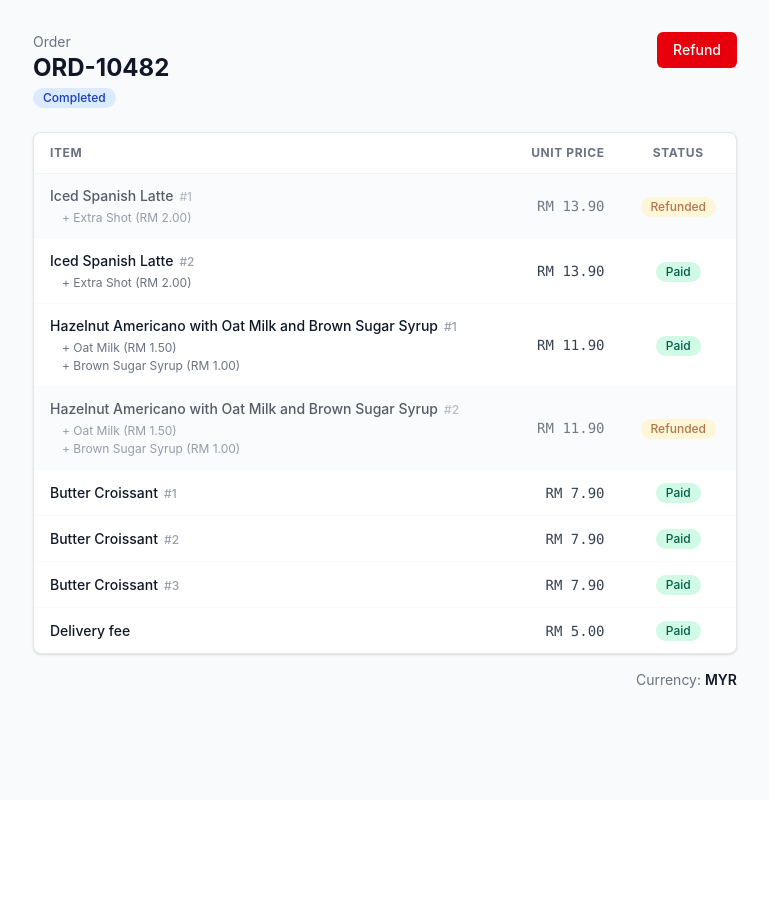
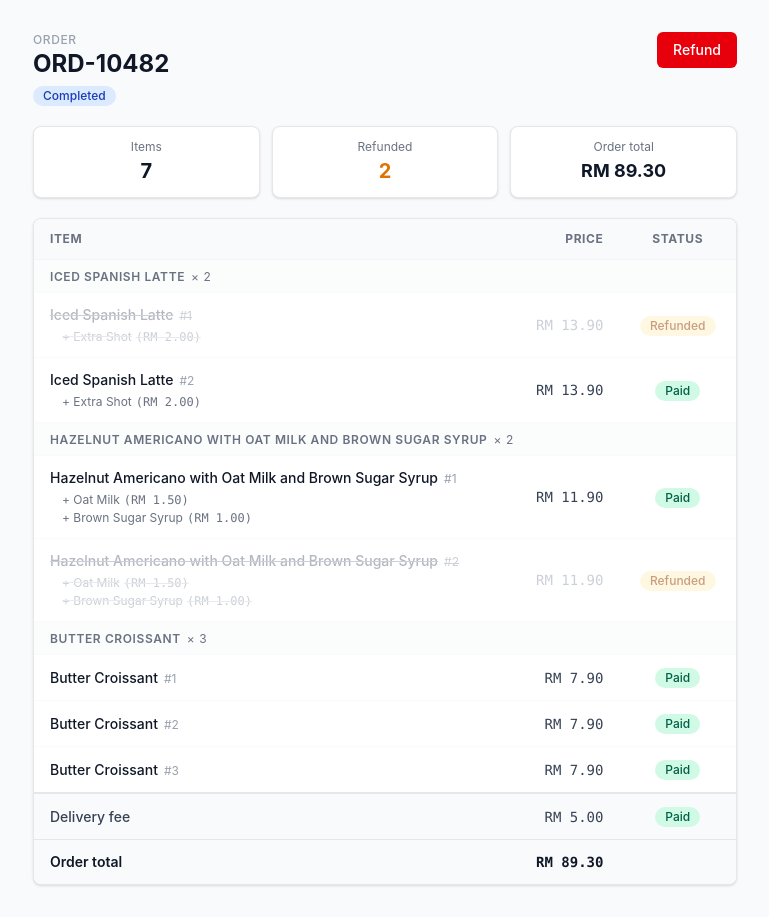
Before and after one commit to chenho1998/refund-flow, a React (Vite) app: page / in a window 1280 px wide. Shown: the whole page, without its empty margins (255-1024 px from the left). Before the commit the page ends 800 px from the top, so only its background shows below. Built offline with nearby package versions, Linux system fonts and the light colour scheme.

Commit message:
Improve order page: summary cards, line grouping, strikethrough for refunded items, success banner, disabled button explanation

```diff
--- a/src/components/OrderPage.tsx
+++ b/src/components/OrderPage.tsx
@@ -8,116 +8,220 @@ import { RefundModal } from './refund/RefundModal'
 
 /** Group the flat units list back by lineId for display purposes. */
 function groupUnitsByLine(order: Order) {
-  const groups = new Map<string, { lineId: string; lineName: string; units: Order['units'] }>()
+  const groups = new Map<
+    string,
+    { lineId: string; lineName: string; unitPriceSen: number; units: Order['units'] }
+  >()
 
   for (const unit of order.units) {
     const existing = groups.get(unit.lineId)
     if (existing) {
       existing.units.push(unit)
     } else {
-      groups.set(unit.lineId, { lineId: unit.lineId, lineName: unit.lineName, units: [unit] })
+      groups.set(unit.lineId, {
+        lineId: unit.lineId,
+        lineName: unit.lineName,
+        unitPriceSen: unit.unitPriceSen,
+        units: [unit],
+      })
     }
   }
 
   return Array.from(groups.values())
 }
 
+/** Compute a quick order summary for the header. */
+function getOrderSummary(order: Order) {
+  const totalUnits = order.units.length
+  const refundedUnits = order.units.filter((u) => u.status === 'refunded').length
+  const eligibleUnits = totalUnits - refundedUnits
+
+  // Paid total = sum of all unit prices + their add-ons (ignoring refund status)
+  const itemTotal = order.units.reduce((sum, u) => {
+    const addonsTotal = u.addons.reduce((a, addon) => a + addon.unitPriceSen, 0)
+    return sum + u.unitPriceSen + addonsTotal
+  }, 0)
+  const grandTotal = itemTotal + order.deliveryFeeSen
+
+  return { totalUnits, refundedUnits, eligibleUnits, grandTotal }
+}
+
 export function OrderPage() {
   const [order, setOrder] = useState<Order>(INITIAL_ORDER)
   const [refundModalOpen, setRefundModalOpen] = useState(false)
+  const [lastRefundedAt, setLastRefundedAt] = useState<Date | null>(null)
 
   const handleRefundSuccess = useCallback((updatedOrder: Order) => {
     setOrder(updatedOrder)
     setRefundModalOpen(false)
+    setLastRefundedAt(new Date())
   }, [])
 
   const lines = groupUnitsByLine(order)
+  const summary = getOrderSummary(order)
 
-  // Determine whether any item is still refundable
   const hasEligibleUnits = order.units.some((u) => u.status === 'paid')
   const deliveryEligible = order.deliveryFeeStatus === 'paid'
   const canRefund = hasEligibleUnits || deliveryEligible
+  const allRefunded = !canRefund
 
   return (
     <div className="min-h-screen bg-gray-50">
       <div className="mx-auto max-w-3xl px-4 py-8 sm:px-6 lg:px-8">
-        {/* Header */}
-        <div className="mb-6 flex items-start justify-between gap-4">
+
+        {/* ── Success banner ─────────────────────────────────────────── */}
+        {lastRefundedAt && (
+          <div
+            role="status"
+            aria-live="polite"
+            className="mb-5 flex items-start gap-3 rounded-lg border border-emerald-200 bg-emerald-50 px-4 py-3 text-sm text-emerald-800"
+          >
+            <svg className="mt-0.5 h-4 w-4 shrink-0 text-emerald-600" fill="currentColor" viewBox="0 0 20 20" aria-hidden="true">
+              <path fillRule="evenodd" d="M10 18a8 8 0 100-16 8 8 0 000 16zm3.857-9.809a.75.75 0 00-1.214-.882l-3.483 4.79-1.88-1.88a.75.75 0 10-1.06 1.061l2.5 2.5a.75.75 0 001.137-.089l4-5.5z" clipRule="evenodd" />
+            </svg>
             <div>
-            <p className="text-sm text-gray-500">Order</p>
+              <p className="font-medium">Refund processed successfully</p>
+              <p className="text-emerald-700">
+                Submitted at {lastRefundedAt.toLocaleTimeString()}. The order below reflects the updated status.
+              </p>
+            </div>
+          </div>
+        )}
+
+        {/* ── Header ────────────────────────────────────────────────── */}
+        <div className="mb-5 flex items-start justify-between gap-4">
+          <div>
+            <p className="text-xs font-medium uppercase tracking-wider text-gray-400">Order</p>
             <h1 className="text-2xl font-bold text-gray-900">{order.orderId}</h1>
-            <span className="mt-1 inline-block rounded-full bg-blue-100 px-2.5 py-0.5 text-xs font-medium text-blue-800 capitalize">
+            <div className="mt-1.5 flex items-center gap-2">
+              <span className="inline-block rounded-full bg-blue-100 px-2.5 py-0.5 text-xs font-medium text-blue-800 capitalize">
                 {order.status}
               </span>
+              {allRefunded && (
+                <span className="inline-block rounded-full bg-amber-100 px-2.5 py-0.5 text-xs font-medium text-amber-800">
+                  Fully refunded
+                </span>
+              )}
             </div>
+          </div>
+
+          <div className="flex flex-col items-end gap-2">
             <Button
               variant="primary"
               onClick={() => setRefundModalOpen(true)}
               disabled={!canRefund}
-            aria-label="Start refund flow"
+              aria-label={canRefund ? 'Start refund flow' : 'All items have already been refunded'}
+              title={!canRefund ? 'All items have already been refunded' : undefined}
             >
               Refund
             </Button>
+            {!canRefund && (
+              <p className="text-xs text-gray-400">Nothing left to refund</p>
+            )}
+          </div>
         </div>
 
-        {/* Order items */}
-        <div className="rounded-lg border border-gray-200 bg-white shadow-sm">
+        {/* ── Order summary cards ───────────────────────────────────── */}
+        <div className="mb-5 grid grid-cols-3 gap-3">
+          <div className="rounded-lg border border-gray-200 bg-white px-4 py-3 text-center shadow-sm">
+            <p className="text-xs text-gray-500">Items</p>
+            <p className="mt-0.5 text-xl font-bold text-gray-900">{summary.totalUnits}</p>
+          </div>
+          <div className="rounded-lg border border-gray-200 bg-white px-4 py-3 text-center shadow-sm">
+            <p className="text-xs text-gray-500">Refunded</p>
+            <p className={`mt-0.5 text-xl font-bold ${summary.refundedUnits > 0 ? 'text-amber-600' : 'text-gray-400'}`}>
+              {summary.refundedUnits}
+            </p>
+          </div>
+          <div className="rounded-lg border border-gray-200 bg-white px-4 py-3 text-center shadow-sm">
+            <p className="text-xs text-gray-500">Order total</p>
+            <p className="mt-0.5 text-lg font-bold text-gray-900">{formatMYR(summary.grandTotal)}</p>
+          </div>
+        </div>
+
+        {/* ── Order items table ────────────────────────────────────── */}
+        <div className="overflow-hidden rounded-lg border border-gray-200 bg-white shadow-sm">
           <table className="w-full text-sm" aria-label="Order items">
             <thead>
-              <tr className="border-b border-gray-100 text-left text-xs font-semibold uppercase tracking-wider text-gray-500">
+              <tr className="border-b border-gray-100 bg-gray-50 text-left text-xs font-semibold uppercase tracking-wider text-gray-500">
                 <th className="px-4 py-3">Item</th>
-                <th className="px-4 py-3 text-right">Unit Price</th>
+                <th className="px-4 py-3 text-right">Price</th>
                 <th className="px-4 py-3 text-center">Status</th>
               </tr>
             </thead>
-            <tbody>
-              {lines.map((line) =>
-                line.units.map((unit, unitIdx) => (
+            <tbody className="divide-y divide-gray-50">
+              {lines.map((line) => (
+                <>
+                  {/* Line group header — only shown when qty > 1 */}
+                  {line.units.length > 1 && (
+                    <tr key={`${line.lineId}-header`} className="bg-gray-50/60">
+                      <td colSpan={3} className="px-4 py-1.5">
+                        <span className="text-xs font-semibold text-gray-500 uppercase tracking-wider">
+                          {line.lineName}
+                          <span className="ml-1.5 font-normal normal-case">× {line.units.length}</span>
+                        </span>
+                      </td>
+                    </tr>
+                  )}
+
+                  {/* One row per physical unit */}
+                  {line.units.map((unit, unitIdx) => {
+                    const isRefunded = unit.status === 'refunded'
+                    return (
                       <tr
                         key={unit.unitId}
-                    className={`border-b border-gray-50 last:border-0 ${
-                      unit.status === 'refunded' ? 'bg-gray-50 opacity-70' : ''
-                    }`}
+                        className={isRefunded ? 'opacity-50' : ''}
                       >
                         <td className="px-4 py-3">
-                      <div className="font-medium text-gray-900">
+                          <div className={`font-medium ${isRefunded ? 'text-gray-500 line-through decoration-gray-400' : 'text-gray-900'}`}>
                             {line.lineName}
                             {line.units.length > 1 && (
-                          <span className="ml-1.5 text-xs text-gray-400">
+                              <span className="ml-1.5 text-xs font-normal text-gray-400 no-underline" style={{ textDecoration: 'none' }}>
                                 #{unitIdx + 1}
                               </span>
                             )}
                           </div>
                           {unit.addons.length > 0 && (
-                        <ul className="mt-1 space-y-0.5 pl-3" aria-label="Add-ons">
-                          {unit.addons.map((addon) => (
-                            <li key={addon.addonId} className="text-xs text-gray-500">
-                              + {addon.name} ({formatMYR(addon.unitPriceSen)})
+                            <ul className="mt-1 space-y-0.5 pl-3">
+                              {unit.addons.map((addon) => {
+                                // An add-on is visually refunded if its parent unit is refunded,
+                                // regardless of the add-on's own status field (handles L2-2 inconsistency)
+                                const addonRefunded = isRefunded || addon.status === 'refunded'
+                                return (
+                                  <li
+                                    key={addon.addonId}
+                                    className={`text-xs ${addonRefunded ? 'text-gray-400 line-through decoration-gray-300' : 'text-gray-500'}`}
+                                  >
+                                    + {addon.name}
+                                    <span className="ml-1 font-mono">({formatMYR(addon.unitPriceSen)})</span>
                                   </li>
-                          ))}
+                                )
+                              })}
                             </ul>
                           )}
                         </td>
-                    <td className="px-4 py-3 text-right font-mono text-gray-700">
+                        <td className={`px-4 py-3 text-right font-mono ${isRefunded ? 'text-gray-400' : 'text-gray-700'}`}>
                           {formatMYR(unit.unitPriceSen)}
                         </td>
                         <td className="px-4 py-3 text-center">
                           <Badge variant={unit.status}>
-                        {unit.status === 'refunded' ? 'Refunded' : 'Paid'}
+                            {isRefunded ? 'Refunded' : 'Paid'}
                           </Badge>
                         </td>
                       </tr>
-                )),
-              )}
+                    )
+                  })}
+                </>
+              ))}
+            </tbody>
 
-              {/* Delivery fee row */}
-              <tr
-                className={`border-t border-gray-200 ${
-                  order.deliveryFeeStatus === 'refunded' ? 'bg-gray-50 opacity-70' : ''
-                }`}
-              >
-                <td className="px-4 py-3 font-medium text-gray-900">Delivery fee</td>
-                <td className="px-4 py-3 text-right font-mono text-gray-700">
+            {/* ── Delivery fee + order total footer ── */}
+            <tfoot className="border-t-2 border-gray-200 bg-gray-50">
+              <tr className={order.deliveryFeeStatus === 'refunded' ? 'opacity-50' : ''}>
+                <td className={`px-4 py-3 font-medium ${order.deliveryFeeStatus === 'refunded' ? 'text-gray-400 line-through decoration-gray-300' : 'text-gray-700'}`}>
+                  Delivery fee
+                </td>
+                <td className={`px-4 py-3 text-right font-mono ${order.deliveryFeeStatus === 'refunded' ? 'text-gray-400' : 'text-gray-700'}`}>
                   {formatMYR(order.deliveryFeeSen)}
                 </td>
                 <td className="px-4 py-3 text-center">
@@ -126,20 +230,19 @@ export function OrderPage() {
                   </Badge>
                 </td>
               </tr>
-            </tbody>
+              <tr className="border-t border-gray-200">
+                <td className="px-4 py-3 text-sm font-semibold text-gray-900">Order total</td>
+                <td className="px-4 py-3 text-right font-mono font-semibold text-gray-900">
+                  {formatMYR(summary.grandTotal)}
+                </td>
+                <td />
+              </tr>
+            </tfoot>
           </table>
         </div>
 
-        {/* Total */}
-        <div className="mt-4 flex justify-end">
-          <p className="text-sm text-gray-500">
-            Currency:{' '}
-            <span className="font-semibold text-gray-900">{order.currency}</span>
-          </p>
-        </div>
       </div>
 
-      {/* Refund Modal */}
       <RefundModal
         order={order}
         open={refundModalOpen}
```
Lines whose indentation alone changed are shown as unchanged.
